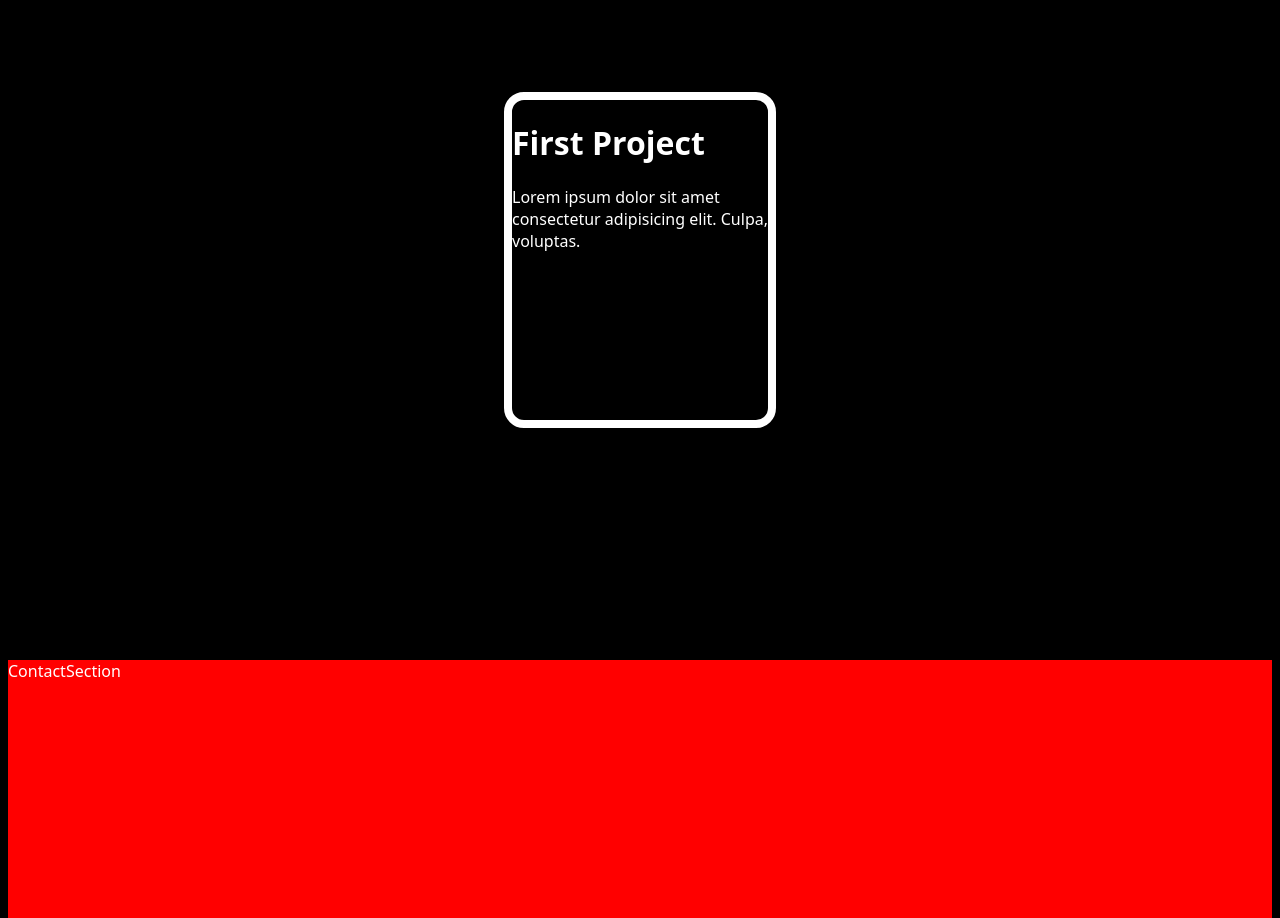
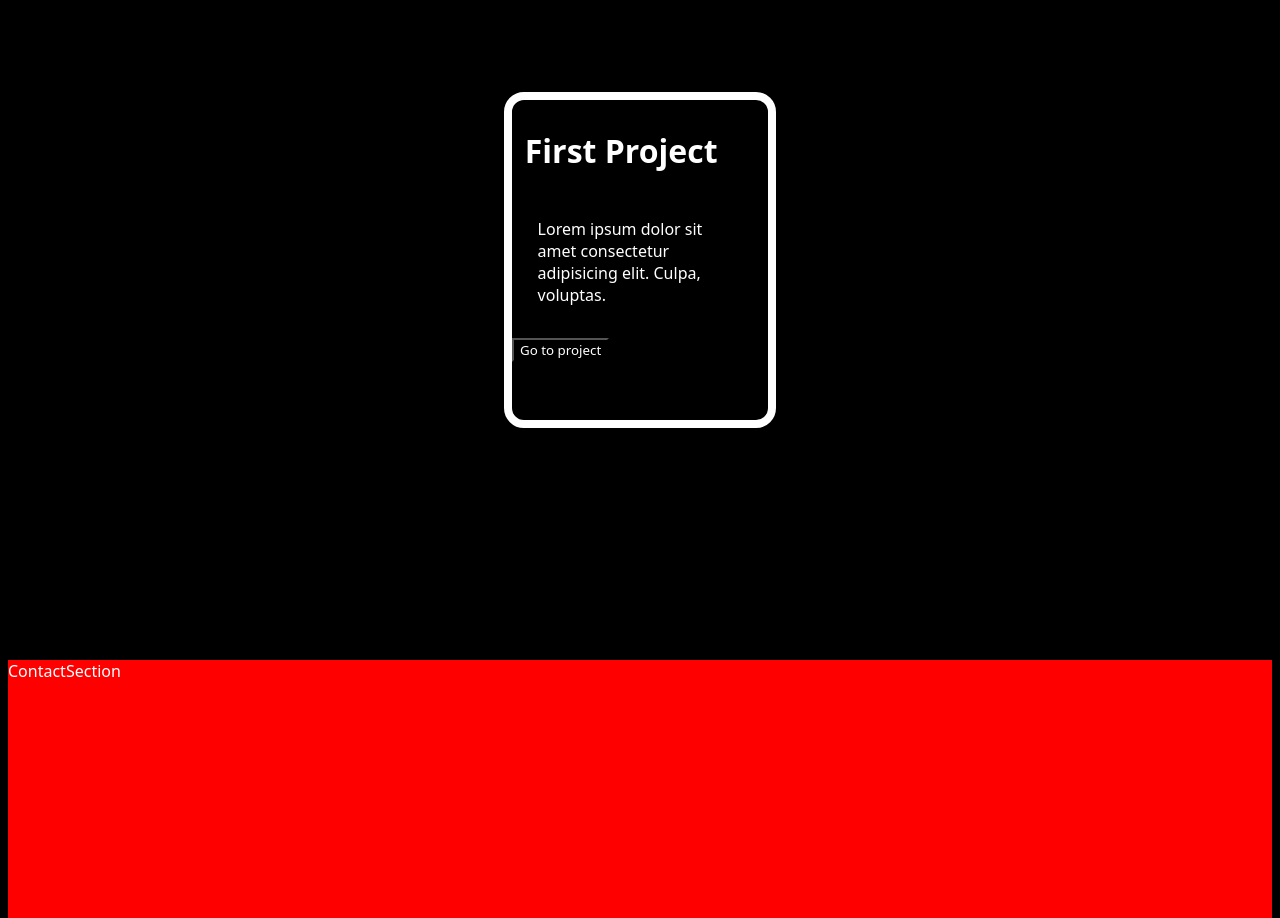
Before and after one commit to LouisWdev/myPortfolio, a React (Vite) app: page / in a window 1280 px wide. Shown: the part 1820-2738 px from the top of the page. Built offline with nearby package versions, Linux system fonts and the light colour scheme.

Commit message:
Project card

```diff
--- a/src/Section/PortfolioSection.tsx
+++ b/src/Section/PortfolioSection.tsx
@@ -5,7 +5,9 @@ const PortfolioSection = () => {
     <MainContainer>
        <ProjectCard>
          <ProjectCardTitle>First Project</ProjectCardTitle>
+         <ProjectCardImage></ProjectCardImage>
          <ProjectCardText>Lorem ipsum dolor sit amet consectetur adipisicing elit. Culpa, voluptas.</ProjectCardText>
+         <ProjectCardButton>Go to project</ProjectCardButton>
        </ProjectCard>
     </MainContainer>
   )
@@ -29,7 +31,13 @@ const ProjectCard = styled.div`
 `;
 
 const ProjectCardTitle = styled.h1`
+    padding: 1vh 1vw;
 `;
 
 const ProjectCardText = styled.p`
+    padding: 2vh 2vw;
 `;
+
+const ProjectCardImage = styled.image``;
+
+const ProjectCardButton = styled.button``;
```
